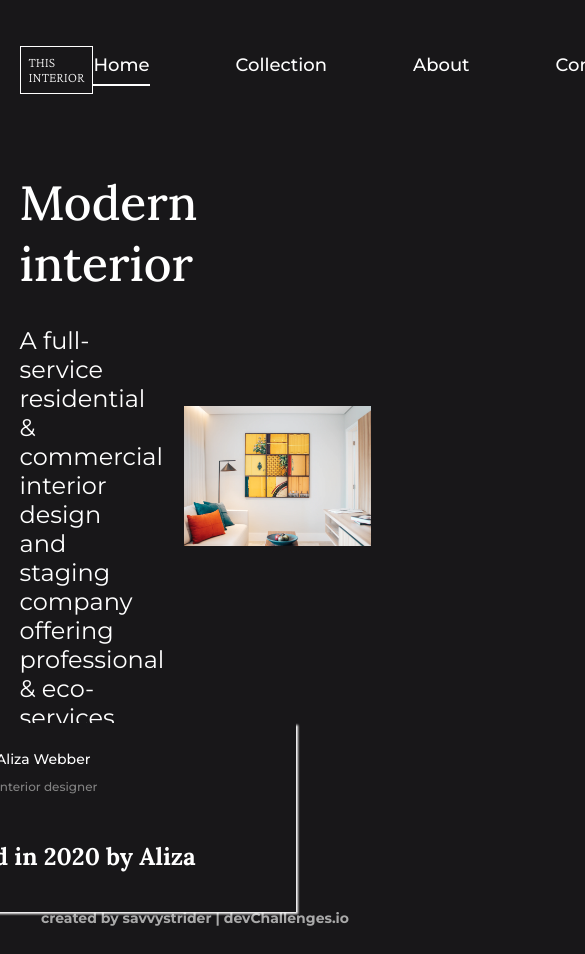
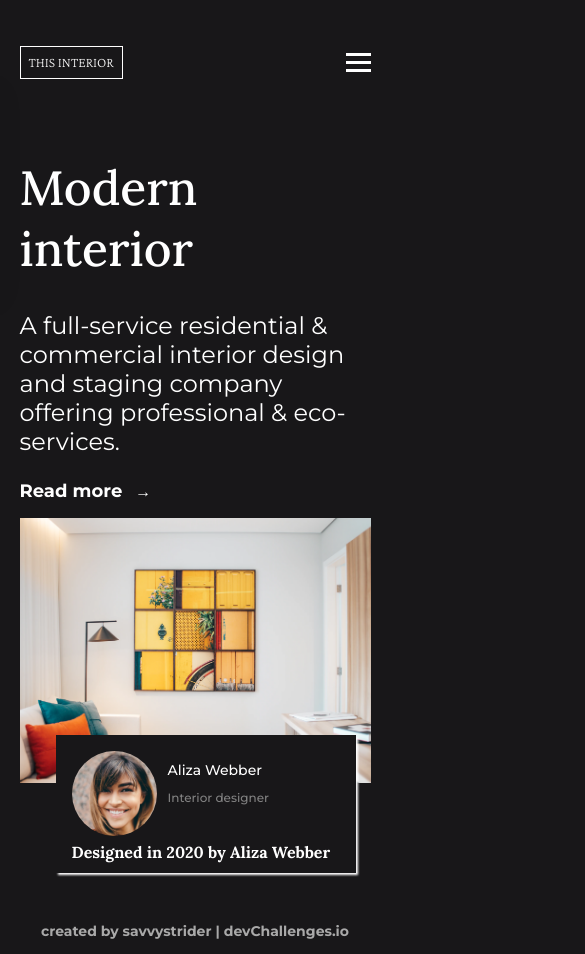
Before and after one commit to savvystrider/interior-consultant, a plain HTML site: page index.html in a window 390 px wide. Shown: the top 954 px of the page, 585 px wide, since content can reach past the window. Drawn offline with nearby package versions, Linux system fonts and the light colour scheme.

Commit message:
Adds mobile styles

```diff
--- a/index.html
+++ b/index.html
@@ -18,12 +18,19 @@
       <div class="container">
         <nav>
           <span class="logo">this interior</span>
-          <ul>
-            <li><a href="#">Home</a></li>
-            <li><a href="#">Collection</a></li>
-            <li><a href="#">About</a></li>
-            <li><a href="#">Contact</a></li>
+          <ul class="nav-menu">
+            <li class="nav-item"><a class="nav-link" href="#">Home</a></li>
+            <li class="nav-item">
+              <a class="nav-link" href="#">Collection</a>
+            </li>
+            <li class="nav-item"><a class="nav-link" href="#">About</a></li>
+            <li class="nav-item"><a class="nav-link" href="#">Contact</a></li>
           </ul>
+          <div class="hamburger">
+            <span class="bar"></span>
+            <span class="bar"></span>
+            <span class="bar"></span>
+          </div>
         </nav>
       </div>
     </header>
@@ -57,4 +64,5 @@
       <p>created by savvystrider | devChallenges.io</p>
     </footer>
   </body>
+  <script src="index.js"></script>
 </html>
--- a/styles.css
+++ b/styles.css
@@ -53,6 +53,20 @@ nav ul li a {
     font-size: 1.125rem;
     line-height: 22px;
     color: #fff;
+}
+
+.hamburger {
+    display: none;
+}
+
+.bar {
+    display: block;
+    width: 25px;
+    height: 3px;
+    margin: 5px auto;
+    -webkit-transition: all 0.3s ease-in-out;
+    transition: all 0.3s ease-in-out;
+    background-color: #fff;
 }
 
 .container {
@@ -161,3 +175,90 @@ footer p {
     font-size: 0.875rem;
     line-height: 17px;
 }
+
+@media screen and (max-width: 420px) {
+    .nav-menu {
+        position: fixed;
+        left: -100%;
+        top: 5rem;
+        flex-direction: column;
+        background-color: #181719;
+        width: 100%;
+        /* border-radius: 10px; */
+        text-align: center;
+        transition: 0.3s;
+        box-shadow: 0 10px 27px rgba(0, 0, 0, 0.05);
+        z-index: 99;
+        height: 25%;
+    }
+
+    nav ul {
+        gap: 1rem;
+    }
+
+    .nav-menu.active {
+        left: 0;
+    }
+
+    .nav-item {
+        margin: .25rem 0;
+        padding: 0;
+        width: 100%;
+    }
+
+    .hamburger {
+        display: block;
+        cursor: pointer;
+    }
+
+    .hamburger.active .bar:nth-child(2) {
+        opacity: 0;
+    }
+
+    .hamburger.active .bar:nth-child(1) {
+        transform: translateY(8px) rotate(45deg);
+    }
+
+    .hamburger.active .bar:nth-child(3) {
+        transform: translateY(-8px) rotate(-45deg);
+    }
+
+    .container-flex {
+        flex-direction: column;
+        margin: 0 auto;
+    }
+
+    .text-container {
+        width: 100%;
+    }
+
+    .image-container {
+        width: 100%;
+    }
+
+    .card {
+        width: 18.75rem;
+        height: 8.625rem;
+        right: 15px;
+        bottom: -90px;
+    }
+
+    .card-text {
+        width: 90%;
+        margin: 0 6em;
+    }
+
+    .card h1 {
+        font-size: 1rem;
+    }
+
+    footer p {
+        margin-top: 10em;
+    }
+
+    nav ul li:first-child {
+        border-bottom: 1px solid white;
+        width: 25%;
+        margin: 0 auto;
+    }
+}
```
